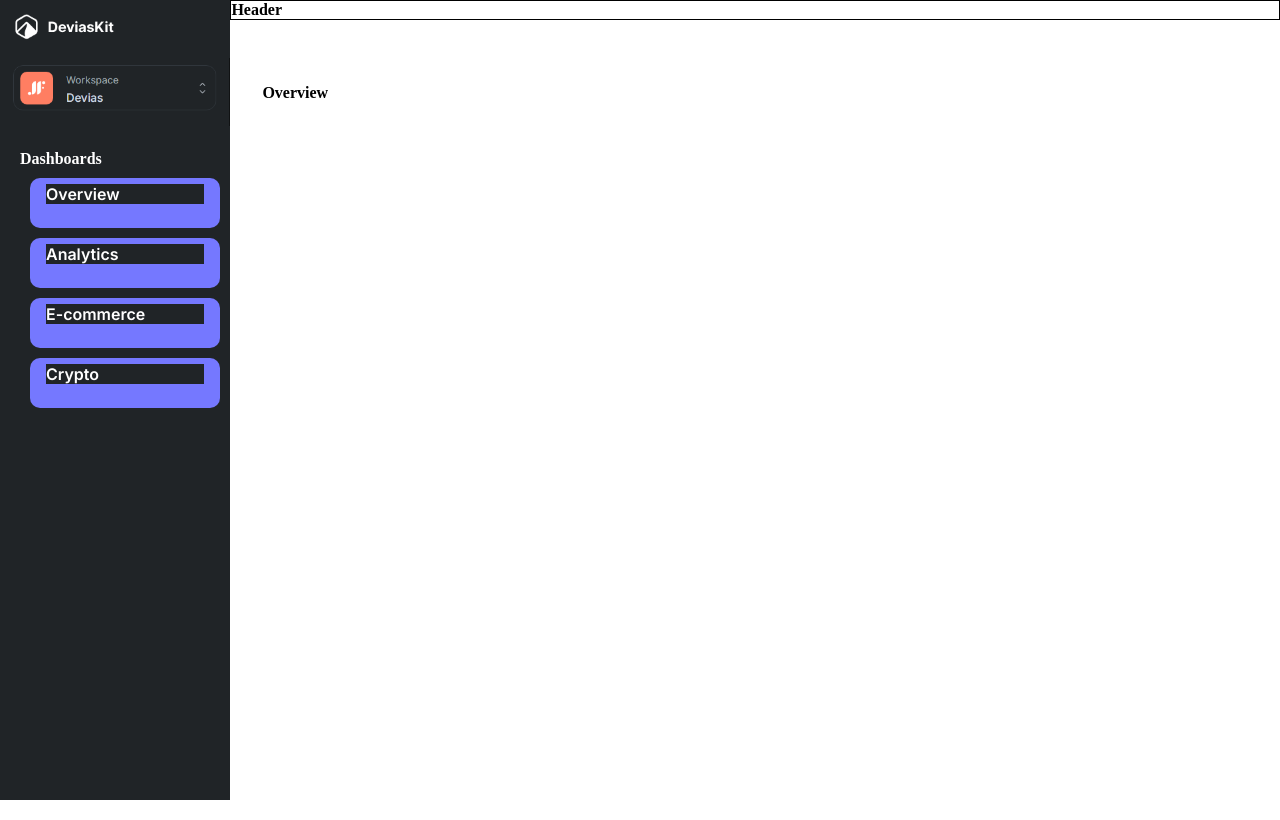
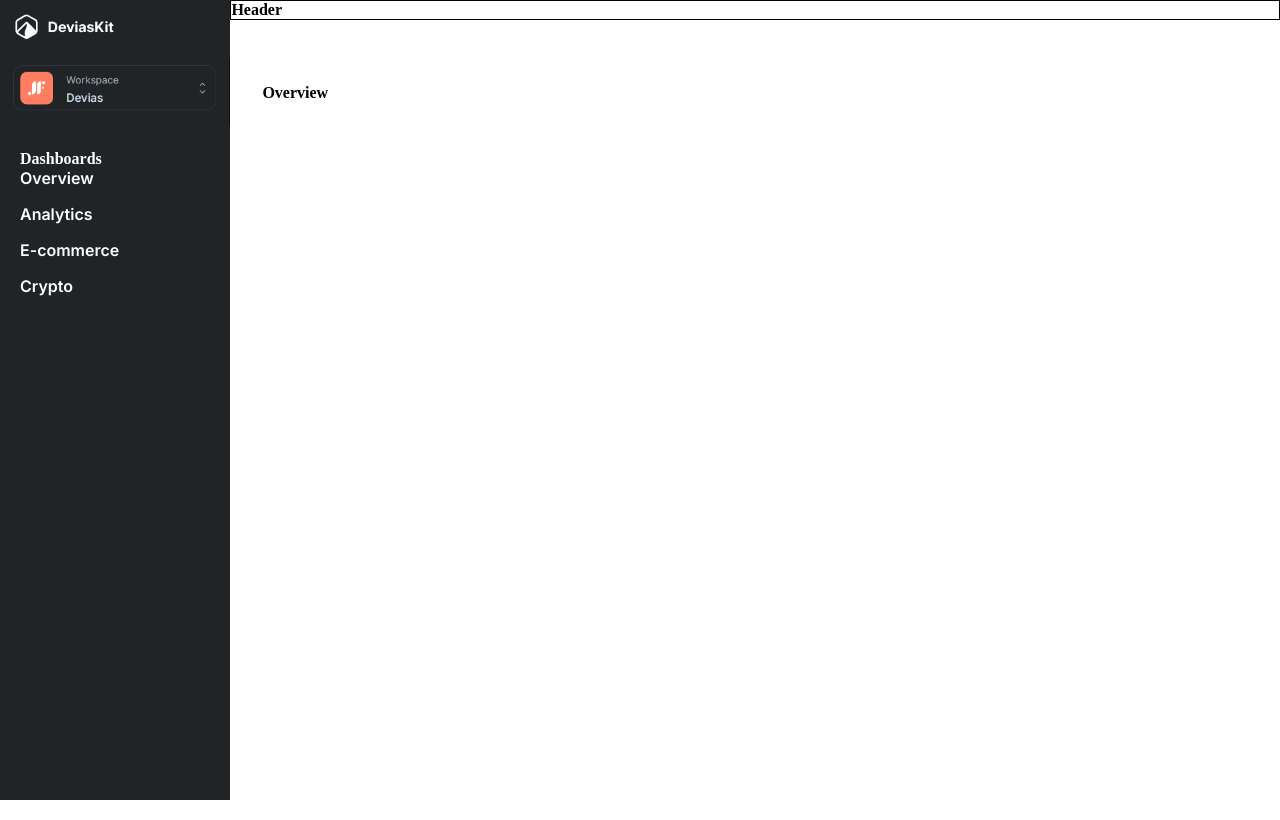
Before and after one commit to S-Priyadharshan/React-Dashboard, a React (Vite) app: page / in a window 1280 px wide. Built offline with nearby package versions, Linux system fonts and the light colour scheme.

Commit message:
gotta pull so i gotta push

```diff
--- a/src/components/Sidebar/Navlink/Navlink.css
+++ b/src/components/Sidebar/Navlink/Navlink.css
@@ -4,7 +4,7 @@
     width: 100%;
     height: 50px;
     border-radius: 10px;
-    background-color: var(--sidebar-violet);
+    background-color: var(--sidebar-gray);
 }
 
 .sidebar__navlink:hover{
@@ -13,10 +13,10 @@
 
 li{
     color: white;
-    background-color: var(--sidebar-gray);
+    background-color: inherit;
 }
 
-.sidebar__navlink.selected{
+.selected{
     color: black;
     background-color: var(--sidebar-violet);
 }
--- a/src/components/Sidebar/Navlink/Navlink.jsx
+++ b/src/components/Sidebar/Navlink/Navlink.jsx
@@ -6,18 +6,18 @@
 const Navlink = ({name,route}) => {
   const [selected,setSelected] = useState(false);
 
-  const handleSelect = () =>{
+  const handleSelect = (e) =>{
+    // e.preventDefault();
+    console.log("Selected")
     setSelected(!selected)
   }
   return (
-    <div className='sidebar__navlink p__inter'>
-      <li>
-        <a href={route}
-        onClick={handleSelect}
-        className={selected ? "selected":""}
-        >{name}</a>
-      </li>
-    </div>
+    <li>
+      <a href={route}>
+        <div></div>
+        <div><span>{name}</span></div>
+      </a>
+    </li>
   )
 }
 
```
